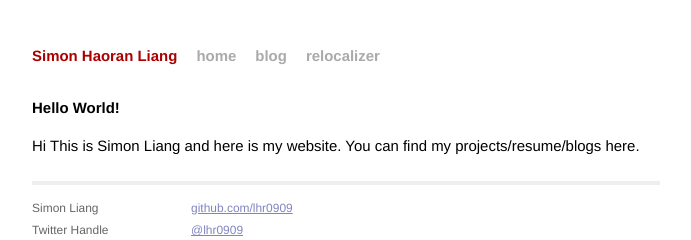
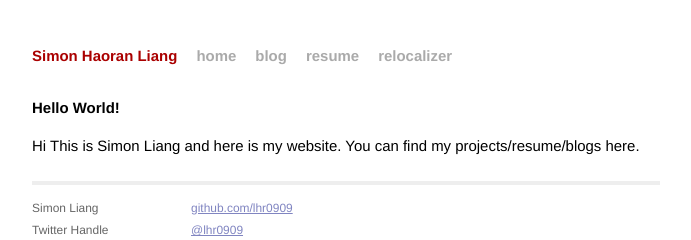
Before and after one commit to lhr0909/lhr0909.github.io, a Jekyll site: the page built from index.html, in a window 1280 px wide. Shown: the top 240 px of the page, without its empty margins (294-985 px from the left). Built offline with Jekyll 4.4.1, drawn with Linux system fonts in a browser that asks for light colours; Markdown is read by kramdown in place of the engine named in the settings.

Commit message:
Added resume link

```diff
--- a/_layouts/default.html
+++ b/_layouts/default.html
@@ -20,6 +20,7 @@
             <h1 class="title"><a href="/">{{ site.name }}</a></h1>
             <a class="extra" href="/">home</a>
             <a class="extra" href="/blog/">blog</a>
+            <a class="extra" href="/resume/">resume</a>
             <a class="extra" href="/SC2Patch150Relocalizer/">relocalizer</a>
           </div>
 
```
